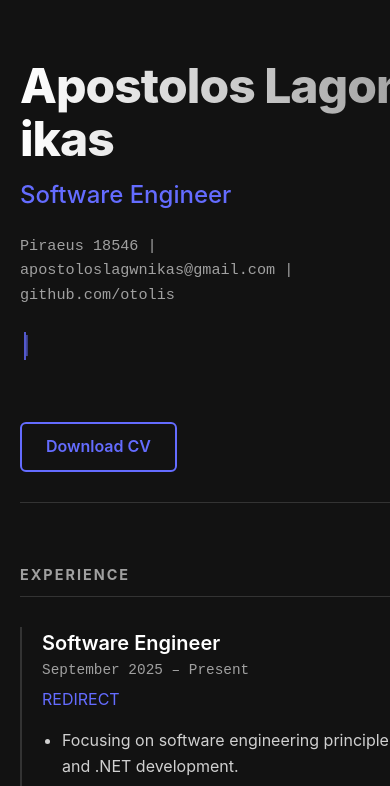
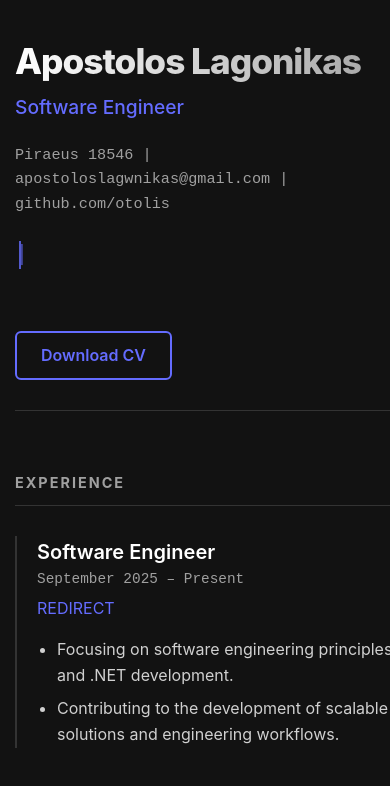
Before and after one commit to otolis/CvWebsite, a React (Vite) app in the folder myCvPortfolio/: page / in a window 390 px wide. Shown: the top 786 px of the page. Built offline with nearby package versions, Linux system fonts and the light colour scheme.

Commit message:
feat: Add mobile responsiveness fixes to App.css

```diff
--- a/myCvPortfolio/src/App.css
+++ b/myCvPortfolio/src/App.css
@@ -323,3 +323,47 @@ body {
 }
 
 .footerSub { font-size: 0.8rem; opacity: 0.6; margin-top: 5px; }
+
+/* --- MOBILE RESPONSIVENESS FIXES --- */
+@media (max-width: 600px) {
+
+  .mainWrapper {
+    padding: 40px 15px;
+    width: 100%;
+    overflow-x: hidden;
+  }
+
+
+  .nameTitle {
+    font-size: 2.2rem;
+    line-height: 1.2;
+    word-wrap: break-word;
+  }
+
+
+  .nameTitle span {
+    white-space: normal !important;
+    display: inline !important;
+  }
+
+
+  .roleTitle {
+    font-size: 1.2rem;
+  }
+
+  .bigSkillTitle {
+    font-size: 2.5rem;
+  }
+
+
+  .modalContent {
+    width: 85%;
+    padding: 25px;
+    max-height: 80vh;
+    overflow-y: auto;
+  }
+
+  .projectsGrid {
+    grid-template-columns: 1fr;
+  }
+}
```
